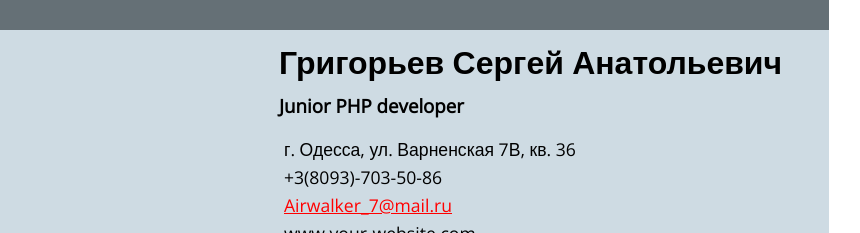
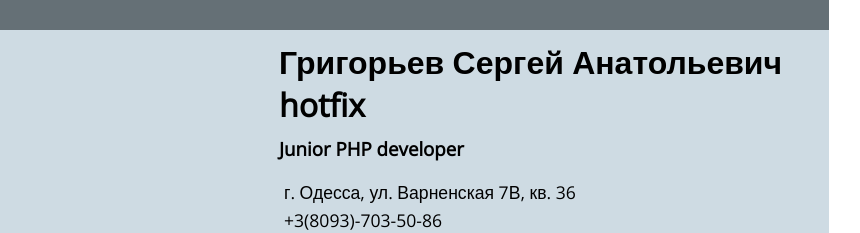
Before and after one commit to Airwalker7/Resume, a plain HTML site: page index.html in a window 1280 px wide. Shown: the top 233 px of the page, 286-1146 px from the left. Drawn offline with nearby package versions, Linux system fonts and the light colour scheme.

Commit message:
Изменение имени hotfix

```diff
--- a/index.html
+++ b/index.html
@@ -15,7 +15,7 @@
             <img src="icons/viber%20image.jpg" width="250" height="250" alt="My Photo">
         </div>
         <div class="header_2">
-            <h1>Григорьев Сергей Анатольевич</h1>
+            <h1>Григорьев Сергей Анатольевич hotfix</h1>
             <h3>Junior PHP developer</h3>
             <ul class="info">
                 <li class="home">г. Одесса, ул. Варненская 7В, кв. 36</li>
```
